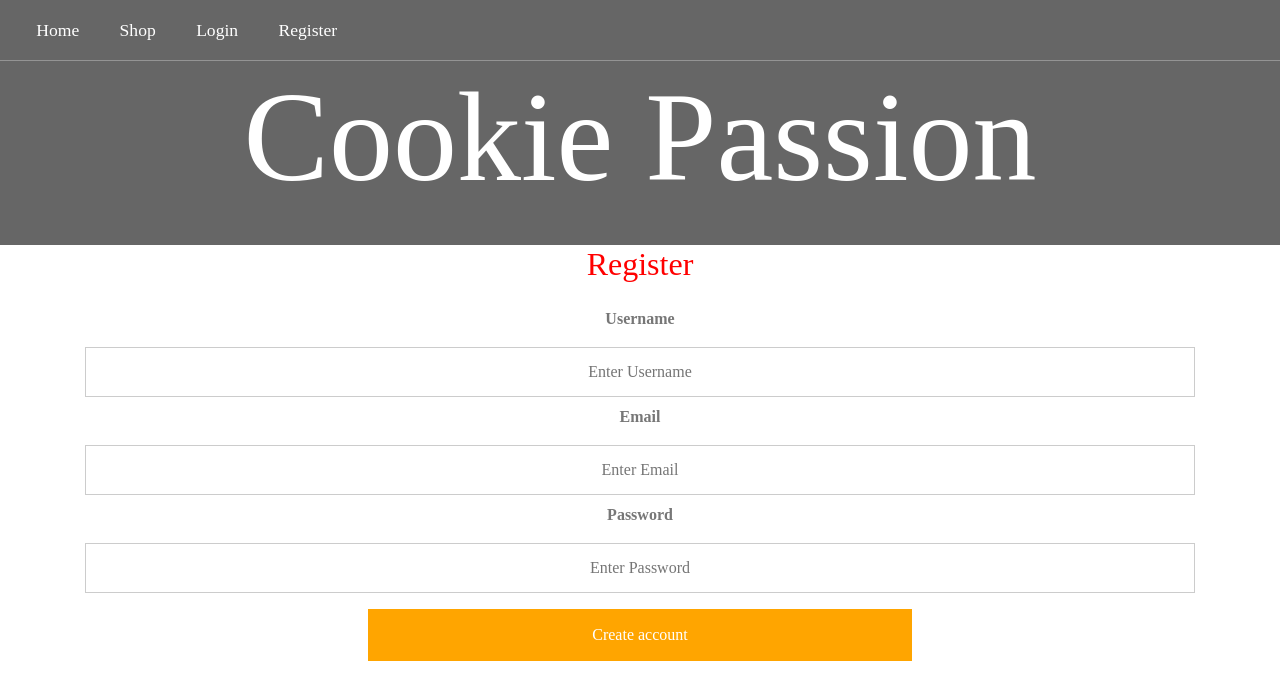
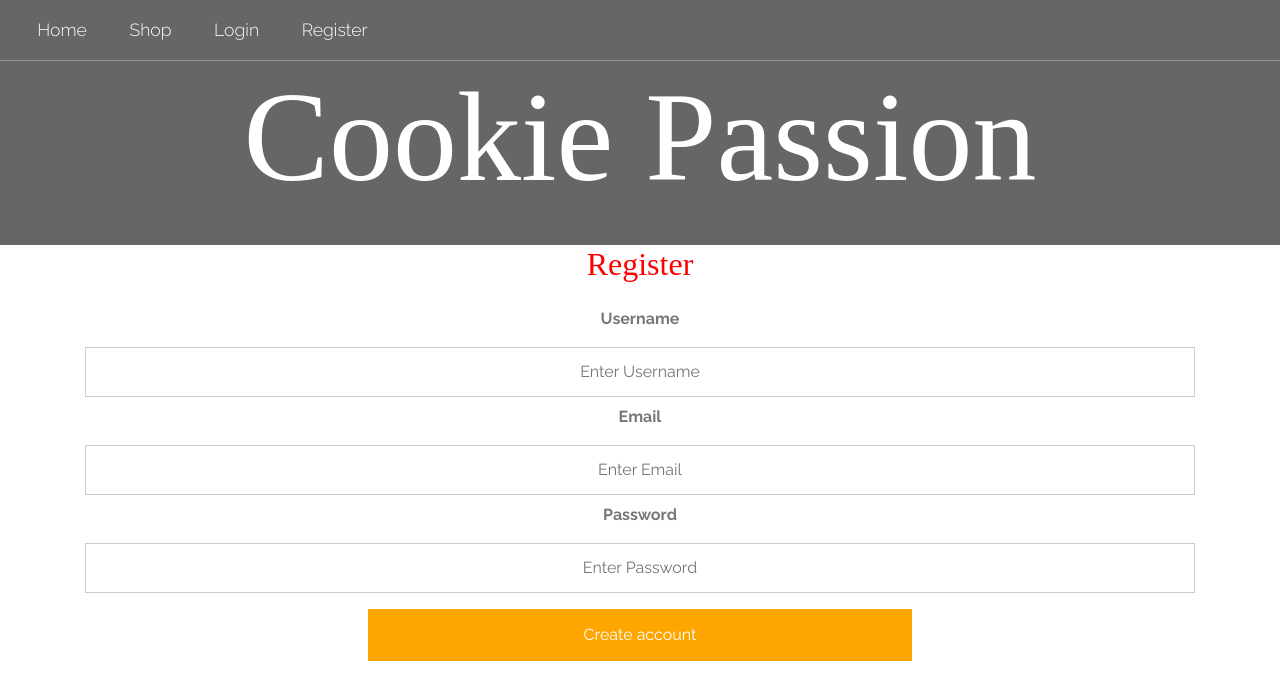
Before and after one commit to edwardyangjr/CookiePassion, a PHP site: page /CookiePassion/Orderlist/register.php in a window 1280 px wide. Shown: the top 700 px of the page. Run offline with PHP 8.4, Linux system fonts and the light colour scheme; some web fonts are replaced.

Commit message:
edited css to match other pages

```diff
--- a/css/loginCSS2.css
+++ b/css/loginCSS2.css
@@ -1,16 +1,19 @@
+@import url('https://fonts.googleapis.com/css?family=Raleway:300,400,700');
+@import url("https://fonts.googleapis.com/css?family=Metal+Mania");
 
+@font-face {
+    font-family: "Booter - Zero Zero";
+    src: url("Fonts/Booter - Zero Zero.woff") format("woff"),
+        url("Fonts/Booter - Zero Zero.woff2") format("woff2");
+    font-weight: normal;
+    font-style: normal;
+}
 
-
-/*body {
-
-	font-family: Arial, Helvetica,
-	sans-serif;
- 	font-size: 35px;
- 	padding-top: 20px;
- 	background: url(images/coffee-chocolate-cookies.jpg);
-	background-size: cover;
- }*/
-/*form {border: 1px solid #f1f1f1;}*/
+* {
+  box-sizing: border-box;
+  font-family: Raleway;
+  color: #777;
+}
 
 .h2Login{
   color: red;
@@ -29,16 +32,7 @@ input[type=text], input[type=password] {
   border: 1px solid #ccc;
   box-sizing: border-box;
 }
-/*
-#A{
 
-	 width: 50%;
-}
-#B{
-	 width: 50%;
-
-}
-*/
 .buttonLogin {
   background-color: orange;
   color: white;
@@ -50,7 +44,7 @@ input[type=text], input[type=password] {
 }
 
 button:hover {
-  opacity: 0.8;
+  opacity: 0.5;
 }
 
 .cancelbtn {
```
